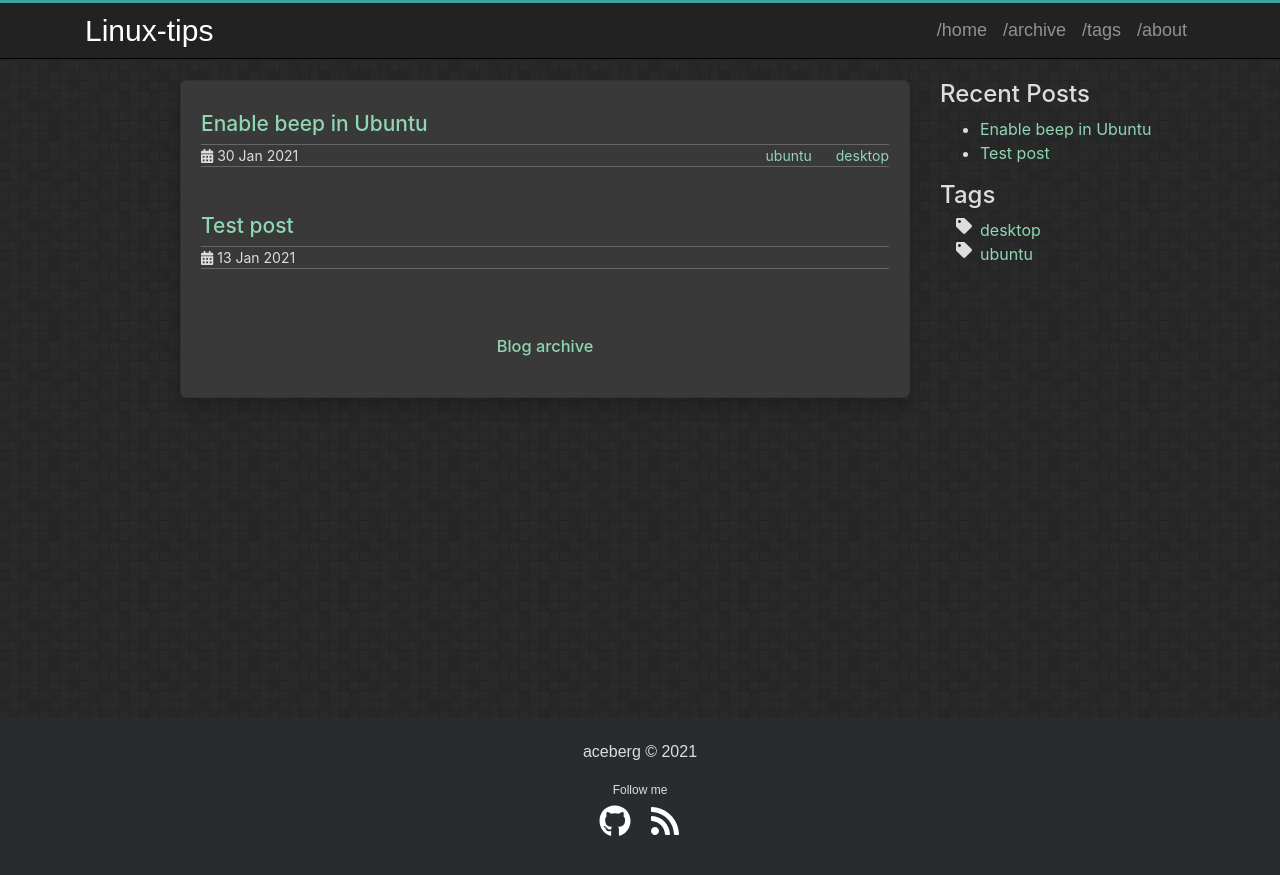
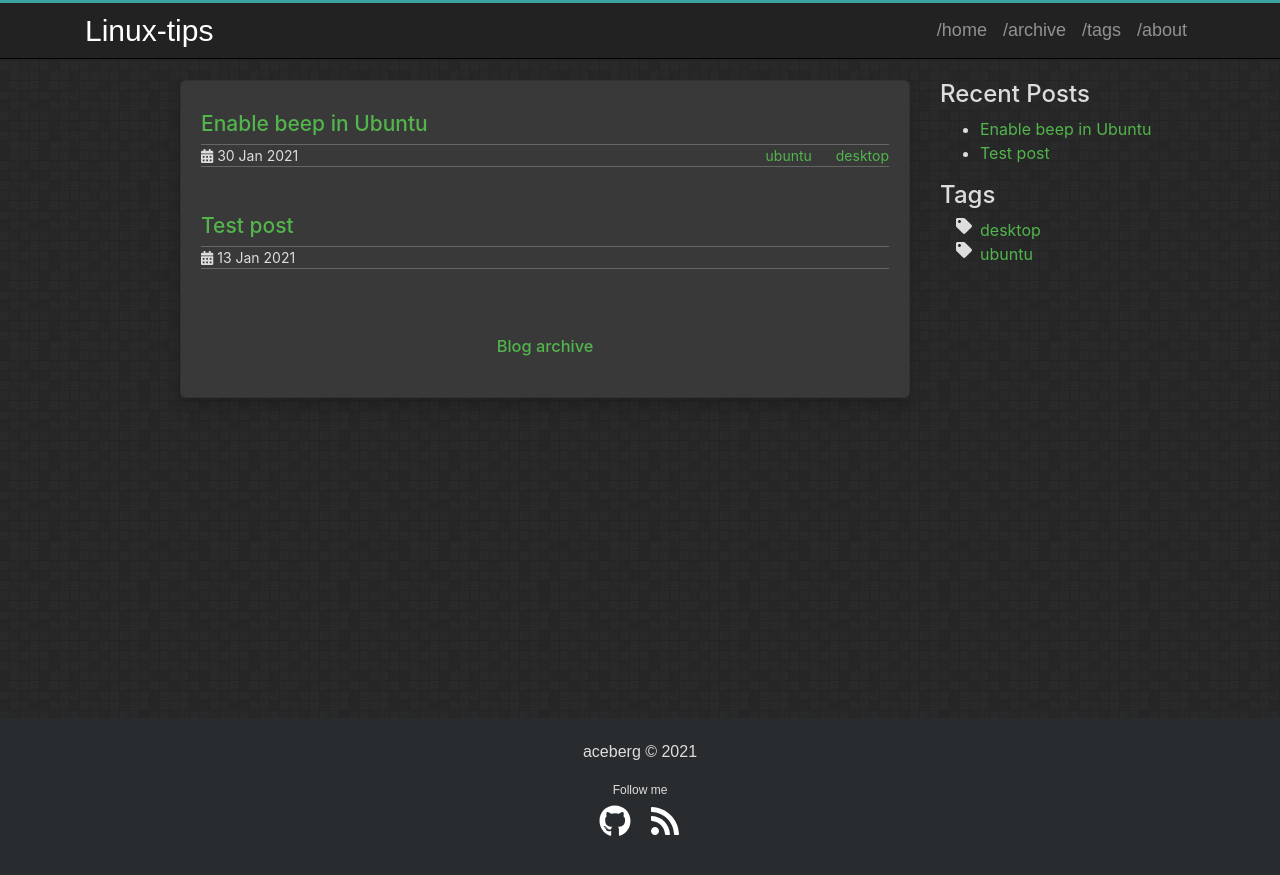
Before and after one commit to aceberg/linux-tips, a Jekyll site: the page built from index.html, in a window 1280 px wide. Shown: the top 875 px of the page. Built offline with Jekyll 4.4.1, drawn with Linux system fonts in a browser that asks for light colours.

Commit message:
other color

```diff
--- a/assets/css/theme.scss
+++ b/assets/css/theme.scss
@@ -17,12 +17,12 @@
 //********************************************************
 
 // Several accent colors, choose one or create your own!
-//$accent-color: #3CA2A2;    // original =)
+//$accent-color: #3CA2A2;  // original =)
 //$accent-color: #C38FD6;  // velvet
-$accent-color: #8FD6B3;  // greenish
+//$accent-color: #8FD6B3;  // greenish
 //$accent-color: #35B4DE;  // bluish
 //$accent-color: #D2E354;  // yellowish
-//$accent-color: #52B54B;  // green
+$accent-color: #52B54B;  // green
 
 $font-color: #dddddd;
 $background-color: #292929;
```
